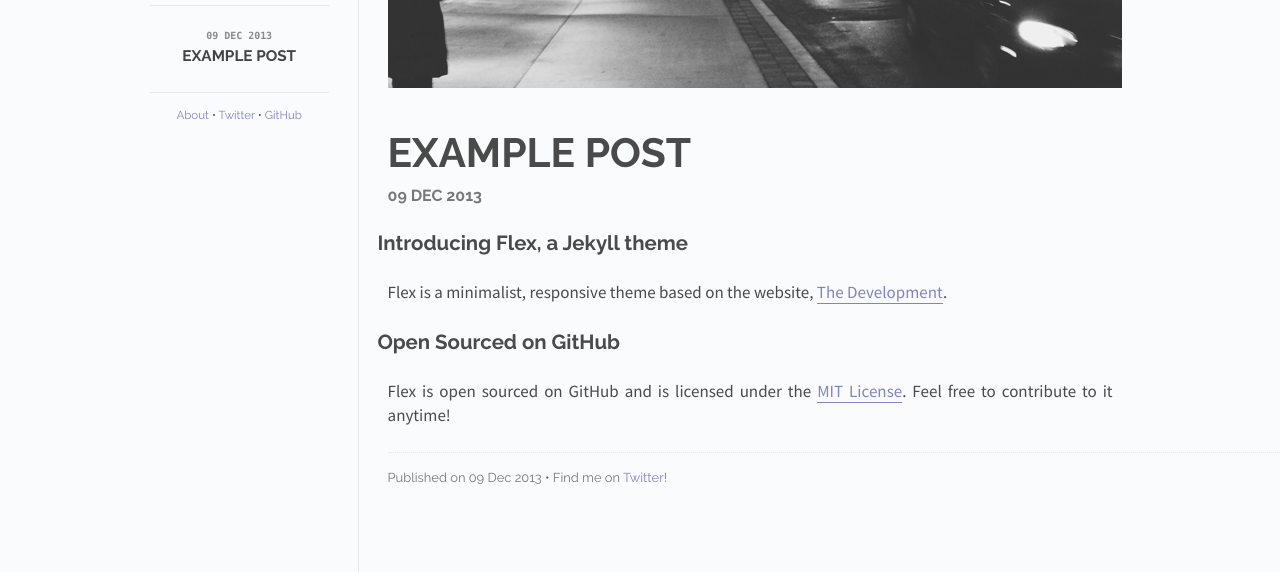
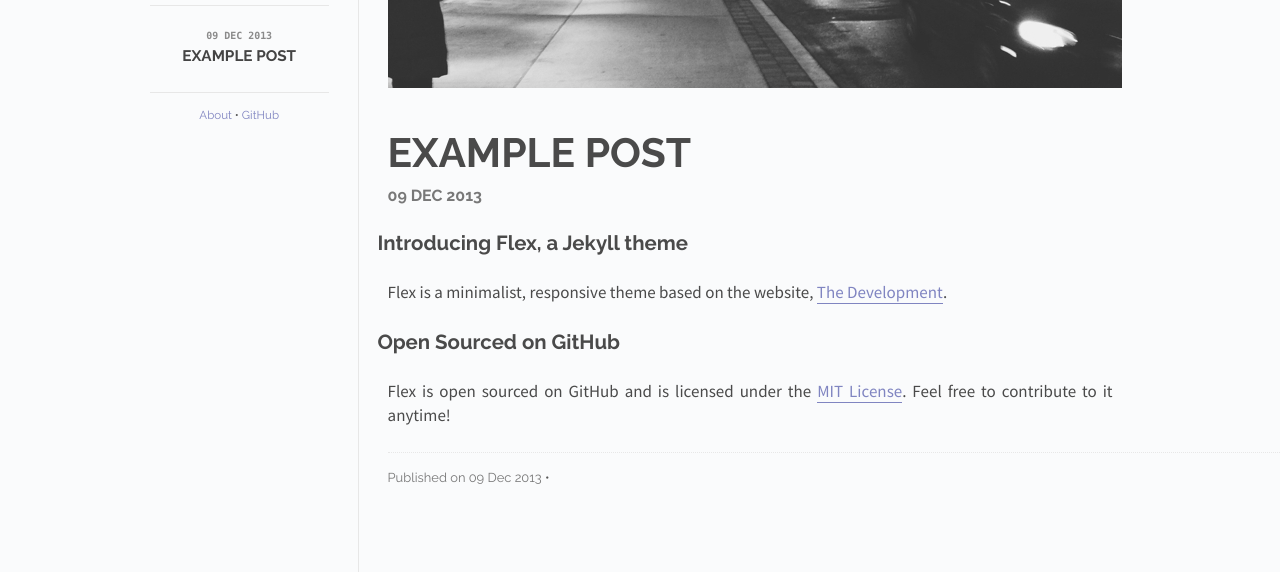
Before and after one commit to kuannie1/SoftSysEccentricEucalyptus, a Jekyll site: the page built from docs/index.html, in a window 1280 px wide. Shown: the part 232-804 px from the top of the page. Built offline with Jekyll 4.4.1, drawn with Linux system fonts in a browser that asks for light colours.

Commit message:
removed twitter links

```diff
--- a/docs/_includes/post.html
+++ b/docs/_includes/post.html
@@ -18,7 +18,6 @@
   <div class="colophon">
     <p>
       <span id="pub-date">Published on {{ page.date | date_to_string }}</span> <span class="separator">&bull;</span>
-      <span id="social">Find me on <a href="">Twitter</a>!</span>
     </p>
   </div>
 </div>
--- a/docs/_layouts/default.html
+++ b/docs/_layouts/default.html
@@ -40,9 +40,8 @@
         </div>
         <div class="footer">
           <span id="footer-links">
-            <a href="" class="footer-link">About</a> <span class="separator">&bull;</span>
-            <a href="" class="footer-link">Twitter</a> <span class="separator">&bull;</span>
-            <a href="" class="footer-link">GitHub</a>
+            <a href="" class="foote-link">About</a> <span class="separator">&bull;</span>
+            <a href="https://github.com/kuannie1/SoftSysEccentricEucalyptus" class="footer-link">GitHub</a>
           </span>
         </div>
       </div>
```
